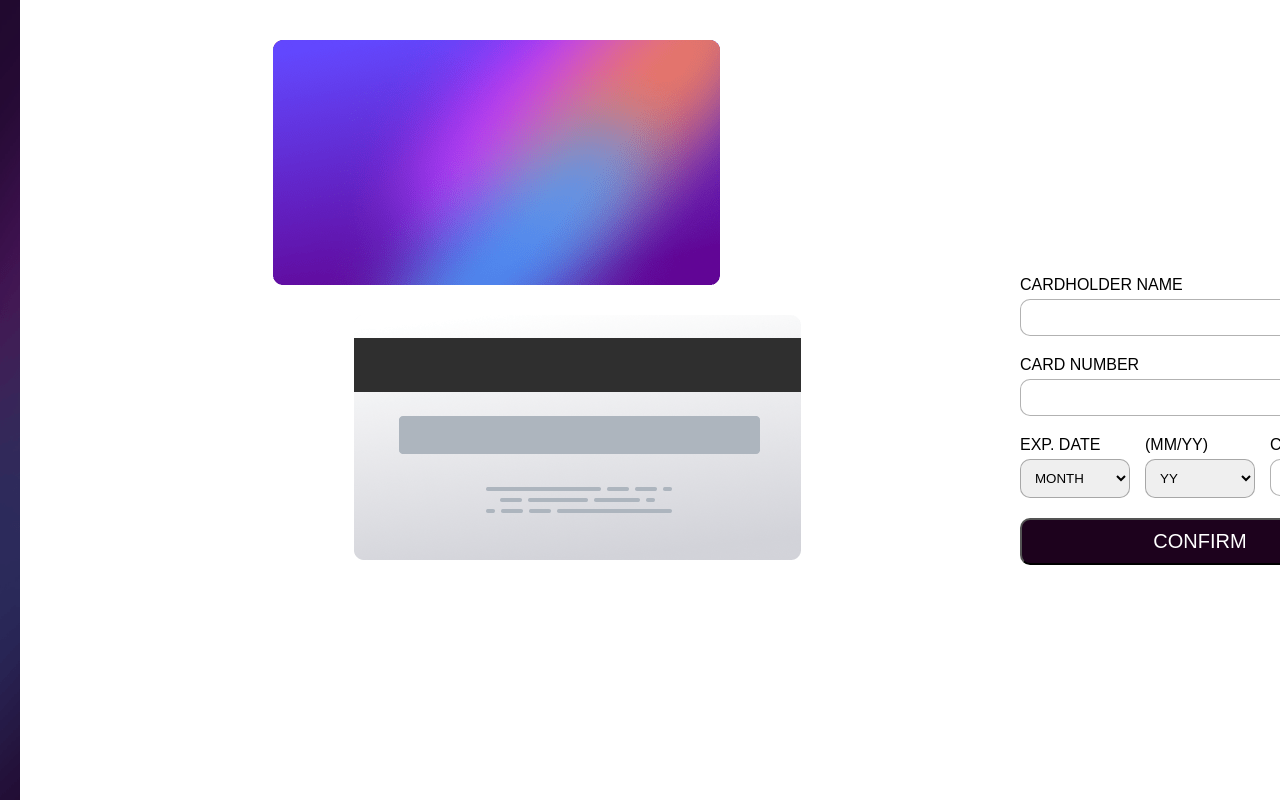
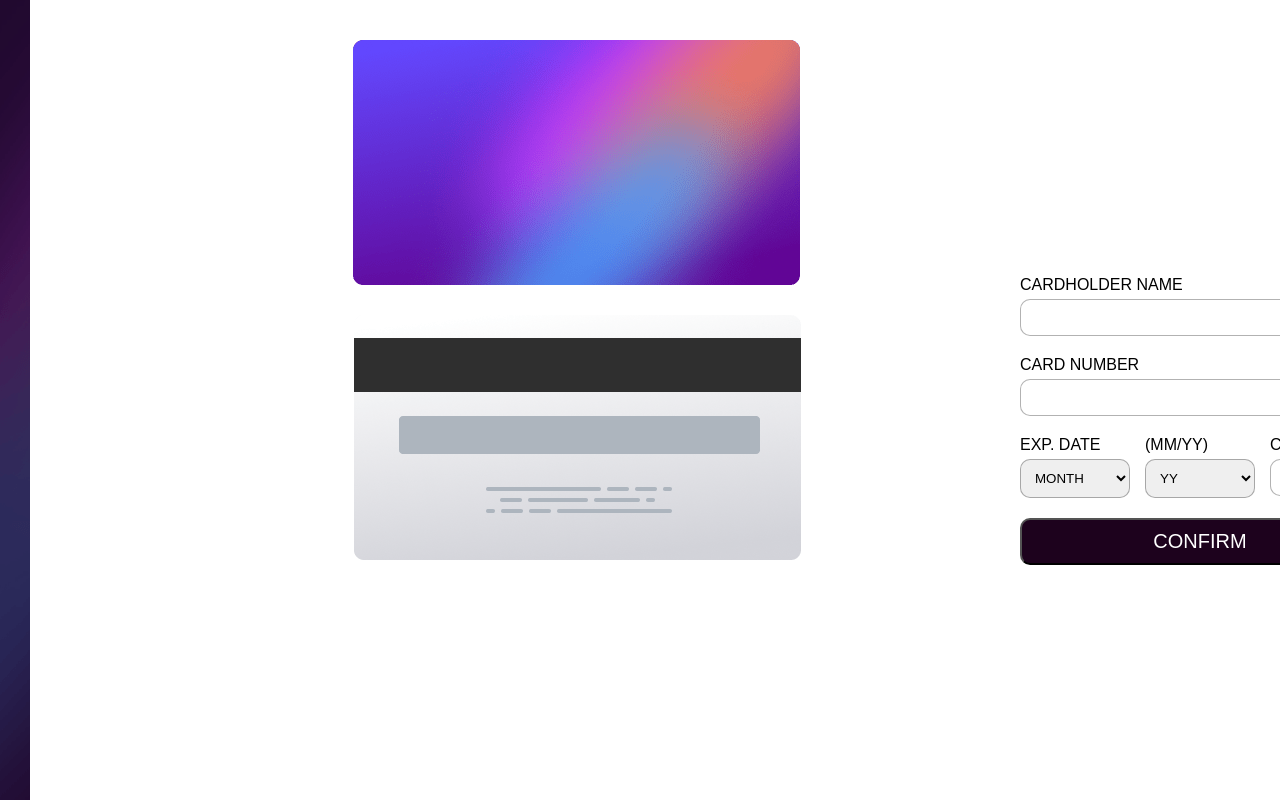
Before and after one commit to AmarachiChukwuma/credit, a plain HTML site: page index.html in a window 1280 px wide. Shown: the top 800 px of the page. Drawn offline with Linux system fonts and the light colour scheme.

Commit message:
Update styles.css

```diff
--- a/styles.css
+++ b/styles.css
@@ -4,7 +4,7 @@ body{
     /* scroll-behavior: auto; */
 }
 .home-container{
-    width: 20px;
+    width: 30px;
     height: 100vh;
     background: url(bg-main-desktop.png);
 }
@@ -33,7 +33,7 @@ body{
 .container-mm .image{
     position: absolute;
     float: right;
-    right: 680px;
+    right: 600px;
     margin-top: 5px;
 
 }
```
